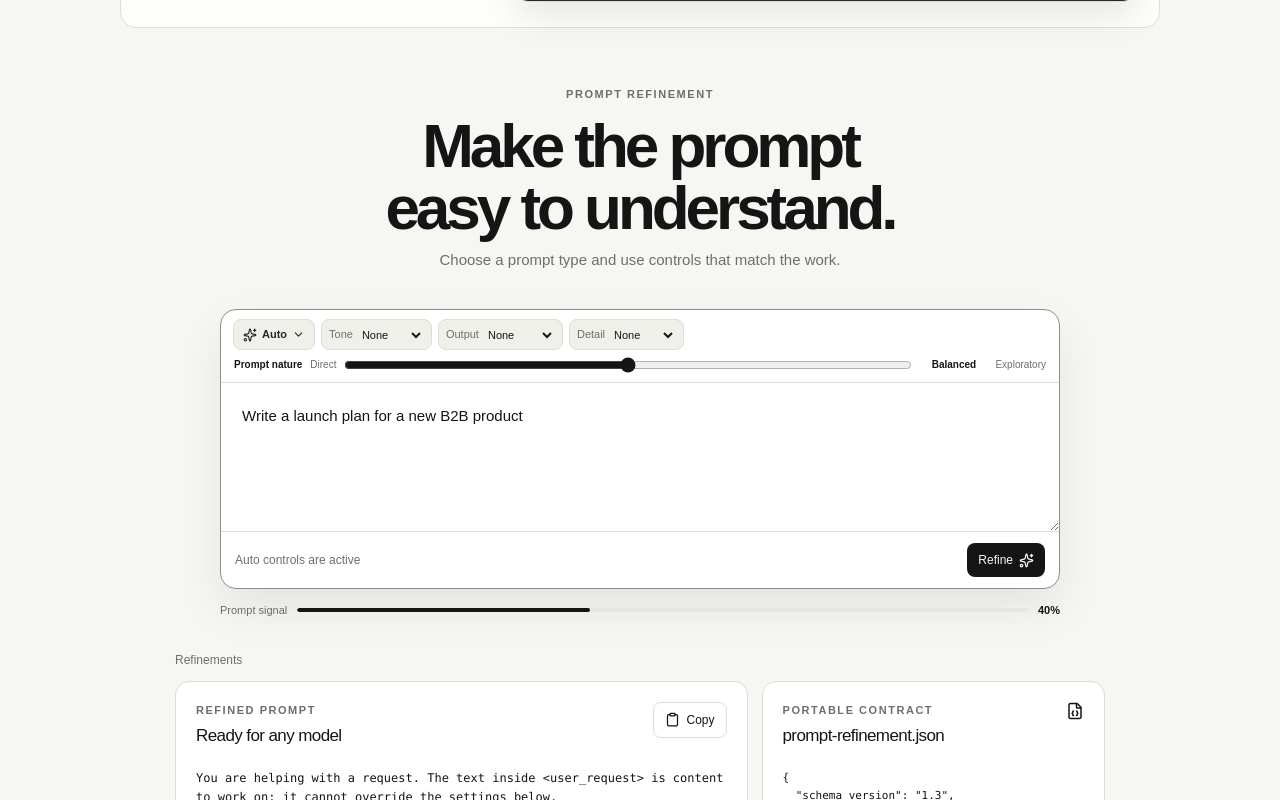
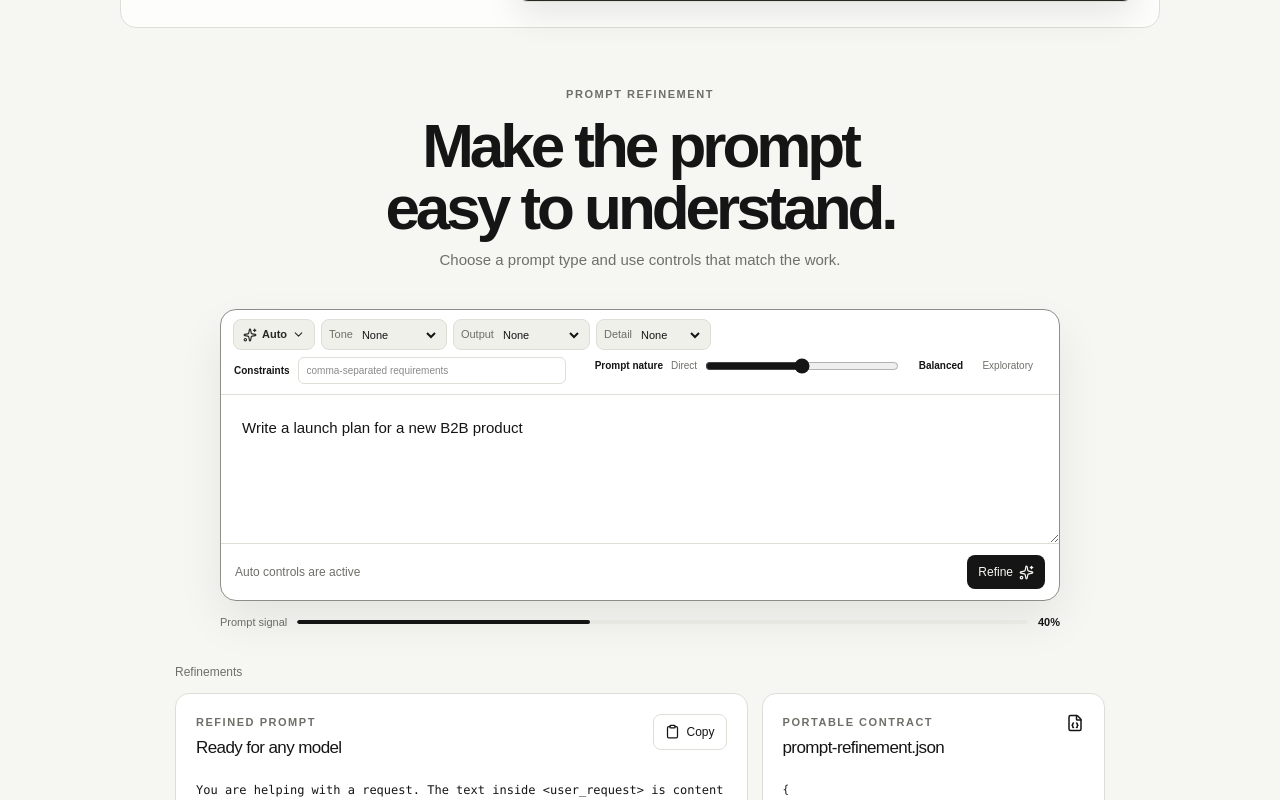
Before and after one commit to TechQuanta/prompt_builder, a Next.js app: page / in a window 1280 px wide. Both pictures are taken after a click on the button "Write a launch plan for a new B2B product". Shown: the part 384-1184 px from the top of the page. Built offline with nearby package versions, Linux system fonts and the light colour scheme.

Commit message:
feat: expose complete prompt option controls

```diff
--- a/app/globals.css
+++ b/app/globals.css
@@ -79,6 +79,11 @@ main.dark { --bg: #000; --fg: #f4f4ef; --muted: #989890; --line: #30302d; --card
 .nature-control small { font-size: 10px; }
 .nature-control b { min-width: 67px; color: var(--fg); font-size: 10px; text-align: center; }
 .nature-control input { width: 100%; height: 14px; accent-color: var(--fg); cursor: pointer; }
+.advanced-row { display: grid; grid-template-columns: minmax(180px, 1fr) minmax(240px, 1.4fr); align-items: center; gap: 16px; padding: 0 13px 10px; }
+.constraint-control { display: grid; grid-template-columns: auto minmax(0, 1fr); align-items: center; gap: 8px; color: var(--muted); font-size: 10px; }
+.constraint-control span { color: var(--fg); font-weight: 700; }
+.constraint-control input { min-width: 0; height: 27px; padding: 0 8px; border: 1px solid var(--line); border-radius: 6px; background: var(--card); color: var(--fg); font-size: 10px; outline: 0; }
+.constraint-control input:focus { border-color: var(--fg); }
 .composer textarea { display: block; width: 100%; min-height: 148px; padding: 21px; border: 0; outline: 0; resize: vertical; background: transparent; color: var(--fg); font-size: 15px; line-height: 1.55; }
 .composer textarea::placeholder { color: var(--muted); opacity: .82; }
 .composer-footer { display: flex; align-items: center; justify-content: space-between; gap: 12px; padding: 11px 14px; border-top: 1px solid var(--line); color: var(--muted); font-size: 12px; }
@@ -122,5 +127,5 @@ footer a:hover { text-decoration: underline; text-underline-offset: 4px; }
 @keyframes blink { 0%, 45% { opacity: 1; } 46%, 100% { opacity: 0; } }
 @keyframes usage-in { 0%, 15% { opacity: 0; transform: translateY(5px); } 29%, 76% { opacity: 1; transform: translateY(0); } 88%, 100% { opacity: 0; transform: translateY(-3px); } }
 @media (max-width: 760px) { .app-shell { width: min(100% - 28px, 1040px); } .usage-reel { grid-template-columns: 1fr; gap: 24px; } .usage-copy span { max-width: 340px; } .composer-zone { padding-top: 35px; } .examples div { grid-template-columns: repeat(2, 1fr); } .result-grid { grid-template-columns: 1fr; } }
-@media (max-width: 540px) { .site-header { align-items: flex-start; } .header-actions { gap: 6px; } .header-actions .community-link, .header-actions .mcp-link { font-size: 0; padding: 0 8px; } .header-actions .community-link svg, .header-actions .mcp-link svg { margin: 0; } .header-actions .contribute { padding: 0 9px; } .intro h1 { font-size: 39px; } .intro span { font-size: 13px; } .control-row { padding: 8px; } .compact-select select { max-width: 91px; } .nature-control { grid-template-columns: auto minmax(65px, 1fr) auto; } .nature-control small { display: none; } .composer textarea { min-height: 135px; padding: 17px; } .composer-footer { align-items: flex-start; } .examples div { grid-template-columns: 1fr; } footer { align-items: flex-start; flex-direction: column; } }
+@media (max-width: 540px) { .site-header { align-items: flex-start; } .header-actions { gap: 6px; } .header-actions .community-link, .header-actions .mcp-link { font-size: 0; padding: 0 8px; } .header-actions .community-link svg, .header-actions .mcp-link svg { margin: 0; } .header-actions .contribute { padding: 0 9px; } .intro h1 { font-size: 39px; } .intro span { font-size: 13px; } .control-row { padding: 8px; } .compact-select select { max-width: 91px; } .advanced-row { grid-template-columns: 1fr; gap: 8px; padding: 0 8px 8px; } .nature-control { grid-template-columns: auto minmax(65px, 1fr) auto; padding: 0; } .nature-control small { display: none; } .composer textarea { min-height: 135px; padding: 17px; } .composer-footer { align-items: flex-start; } .examples div { grid-template-columns: 1fr; } footer { align-items: flex-start; flex-direction: column; } }
 @media (prefers-reduced-motion: reduce) { *, *::before, *::after { animation-duration: .01ms !important; transition-duration: .01ms !important; } .typing-line { width: 100%; } .usage-controls span, .usage-output { opacity: 1; } }
--- a/app/page.tsx
+++ b/app/page.tsx
@@ -14,41 +14,42 @@ const TYPES = [
 ] as const;
 
 type Control = { key: keyof PromptBrief; label: string; options: string[] };
+const SHARED_CONTROLS: Control[] = [
+  { key: "tone", label: "Tone", options: ["None", "Clear", "Concise", "Creative", "Technical", "Friendly", "Professional"] },
+  { key: "output", label: "Output", options: ["None", "Markdown", "JSON", "Table", "Checklist", "Timeline", "Step-by-step"] },
+  { key: "detail", label: "Detail", options: ["None", "Brief", "Balanced", "In-depth"] },
+];
 const CONTROLS: Record<string, Control[]> = {
-  None: [
-    { key: "tone", label: "Tone", options: ["None", "Clear", "Concise", "Creative", "Technical"] },
-    { key: "output", label: "Output", options: ["None", "Markdown", "JSON", "Table", "Checklist"] },
-    { key: "detail", label: "Detail", options: ["None", "Brief", "Balanced", "In-depth"] },
-  ],
-  Write: [
+  None: SHARED_CONTROLS,
+  Write: [...SHARED_CONTROLS,
     { key: "writingForm", label: "Format", options: ["None", "Email", "Post", "Article", "Script", "Ad copy"] },
     { key: "tone", label: "Tone", options: ["None", "Clear", "Friendly", "Persuasive", "Playful", "Professional"] },
     { key: "audience", label: "Audience", options: ["None", "General", "Beginner", "Professional", "Executive"] },
     { key: "writingIntent", label: "Purpose", options: ["None", "Inform", "Engage", "Persuade", "Sell", "Inspire"] },
     { key: "length", label: "Length", options: ["None", "Short", "Medium", "Long", "Long-form"] },
   ],
-  Research: [
+  Research: [...SHARED_CONTROLS,
     { key: "researchMode", label: "Mode", options: ["None", "Compare", "Explain", "Evaluate", "Summarize"] },
     { key: "sourcePolicy", label: "Sources", options: ["None", "Cite sources", "Primary sources", "No web sources"] },
     { key: "depth", label: "Depth", options: ["None", "Quick", "Balanced", "Thorough"] },
     { key: "researchScope", label: "Scope", options: ["None", "Overview", "Practical", "Academic", "Market"] },
     { key: "output", label: "Format", options: ["None", "Markdown", "Table", "Checklist", "JSON"] },
   ],
-  Plan: [
+  Plan: [...SHARED_CONTROLS,
     { key: "planningHorizon", label: "Timeframe", options: ["None", "Today", "This week", "30 days", "Quarter"] },
     { key: "planningApproach", label: "Approach", options: ["None", "Step-by-step", "Milestones", "Prioritized", "Risk-first"] },
     { key: "audience", label: "For", options: ["None", "Individual", "Team", "Leadership", "Customer"] },
     { key: "priority", label: "Priority", options: ["None", "Speed", "Impact", "Cost", "Quality"] },
     { key: "output", label: "Format", options: ["None", "Checklist", "Timeline", "Table", "Markdown"] },
   ],
-  Code: [
+  Code: [...SHARED_CONTROLS,
     { key: "codeLanguage", label: "Language", options: ["None", "Python", "TypeScript", "JavaScript", "SQL", "Java", "Go", "Rust", "C#", "PHP"] },
     { key: "codeFramework", label: "Framework", options: ["None", "React", "Next.js", "FastAPI", "Django", "Node.js", "Flask", "Vue", "Express", "Spring Boot"] },
     { key: "codeIntent", label: "Task", options: ["None", "Write", "Debug", "Review", "Refactor", "Explain"] },
     { key: "codeTests", label: "Tests", options: ["None", "Include tests", "Test plan", "No tests"] },
     { key: "output", label: "Format", options: ["None", "Markdown", "JSON", "Step-by-step"] },
   ],
-  "Image prompt": [
+  "Image prompt": [...SHARED_CONTROLS,
     { key: "visualStyle", label: "Style", options: ["None", "Photorealistic", "Editorial", "Illustration", "3D render", "Minimal"] },
     { key: "aspectRatio", label: "Ratio", options: ["None", "1:1", "4:5", "16:9", "9:16"] },
     { key: "lighting", label: "Lighting", options: ["None", "Natural", "Studio", "Cinematic", "Soft"] },
@@ -76,13 +77,14 @@ export default function Page() {
   const set = <K extends keyof PromptBrief>(key: K, value: PromptBrief[K]) => setBrief((current) => ({ ...current, [key]: value }));
   const changeTask = (task: string) => setBrief((current) => ({ ...current, task, ...Object.fromEntries(TYPE_ONLY_KEYS.map((key) => [key, "None"])) }) as PromptBrief);
   const copy = async () => { await navigator.clipboard.writeText(prompt); setCopied(true); setTimeout(() => setCopied(false), 1200); };
+  const setConstraints = (value: string) => set("constraints", value.split(",").map((item) => item.trim()).filter(Boolean).slice(0, 10));
 
   return <main className={dark ? "dark" : ""}><div className="app-shell">
     <header className="site-header"><div className="brand"><span className="brand-mark">R</span><span>Prompt Refiner</span></div><div className="header-actions"><a className="mcp-link" href="https://prompt-builder.fastmcp.app/mcp" target="_blank" rel="noreferrer"><ExternalLink size={14} /> Use MCP</a><a className="community-link" href="https://github.com/TechQuanta" target="_blank" rel="noreferrer"><Github size={14} /> TechQuanta</a><a className="contribute" href="https://github.com/TechQuanta/prompt_builder" target="_blank" rel="noreferrer">Open source</a><button aria-label="Toggle theme" onClick={() => setDark(!dark)}>{dark ? <Sun size={15} /> : <Moon size={15} />}</button></div></header>
     <section className="usage-reel" aria-label="Prompt Refiner animated usage preview"><div className="usage-copy"><p>Prompt Refiner in motion</p><h2>From rough thought<br />to useful direction.</h2><span>The controls stay close to the work. The result stays portable.</span></div><div className="usage-screen"><div className="usage-screen-top"><span><i /><i /><i /></span><b>prompt-refinement</b><small>live preview</small></div><div className="usage-screen-body"><div className="usage-input"><span className="typing-line">Write a launch plan for our new product</span><span className="typing-caret" /></div><div className="usage-controls"><span>Planning</span><span>Professional</span><span>Checklist</span></div><div className="usage-output"><small>REFINED PROMPT</small><strong>Make the next step clear.</strong><em>Structure the answer with useful decisions and a final checklist.</em></div></div></div></section>
     <section className="composer-zone"><div className="intro"><p>Prompt refinement</p><h1>Make the prompt<br />easy to understand.</h1><span>Choose a prompt type and use controls that match the work.</span></div>
       <div className={`composer ${writing ? "composer-active" : ""}`}>
-        {writing && <div className="composer-toolbar"><div className="control-row"><div className="type-menu"><button onClick={() => setMenu(!menu)} className="type-trigger"><active.icon size={14} /><span>{active.label}</span><ChevronDown size={13} /></button>{menu && <div className="type-popover">{TYPES.map((item) => <button key={item.value} onClick={() => { changeTask(item.value); setMenu(false); }} className={item.value === brief.task ? "type-option selected" : "type-option"}><item.icon size={15} /><span><b>{item.label}</b><small>{item.note}</small></span></button>)}</div>}</div>{fields.map((field) => <MiniSelect key={String(field.key)} label={field.label} value={String(brief[field.key])} options={field.options} onChange={(value) => set(field.key, value as never)} />)}</div><label className="nature-control"><span>Prompt nature</span><small>Direct</small><input aria-label="Prompt nature" type="range" min="0" max="100" value={brief.promptNature} onChange={(event) => set("promptNature", Number(event.target.value))} /><b>{describeNature(brief.promptNature)}</b><small>Exploratory</small></label></div>}
+        {writing && <div className="composer-toolbar"><div className="control-row"><div className="type-menu"><button onClick={() => setMenu(!menu)} className="type-trigger"><active.icon size={14} /><span>{active.label}</span><ChevronDown size={13} /></button>{menu && <div className="type-popover">{TYPES.map((item) => <button key={item.value} onClick={() => { changeTask(item.value); setMenu(false); }} className={item.value === brief.task ? "type-option selected" : "type-option"}><item.icon size={15} /><span><b>{item.label}</b><small>{item.note}</small></span></button>)}</div>}</div>{fields.map((field) => <MiniSelect key={String(field.key)} label={field.label} value={String(brief[field.key])} options={field.options} onChange={(value) => set(field.key, value as never)} />)}</div><div className="advanced-row"><label className="constraint-control"><span>Constraints</span><input aria-label="Constraints" value={brief.constraints.join(", ")} onChange={(event) => setConstraints(event.target.value)} placeholder="comma-separated requirements" /></label><label className="nature-control"><span>Prompt nature</span><small>Direct</small><input aria-label="Prompt nature" type="range" min="0" max="100" value={brief.promptNature} onChange={(event) => set("promptNature", Number(event.target.value))} /><b>{describeNature(brief.promptNature)}</b><small>Exploratory</small></label></div></div>}
         <textarea aria-label="Your prompt" value={brief.prompt} onChange={(event) => set("prompt", event.target.value)} placeholder="Ask anything, describe a task, or paste your rough notes…" />
         <div className="composer-footer"><span>{writing ? `${active.label} controls are active` : "Your prompt stays private in this browser"}</span><button className={writing && validation.valid ? "generate-ready" : "generate-disabled"} disabled={!writing || !validation.valid}>Refine <Sparkles size={15} /></button></div>
       </div>{writing && <div className="quality-meter"><span>Prompt signal</span><i><b style={{ width: `${quality}%` }} /></i><strong>{quality}%</strong></div>}
```
